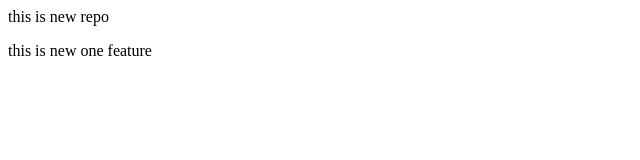
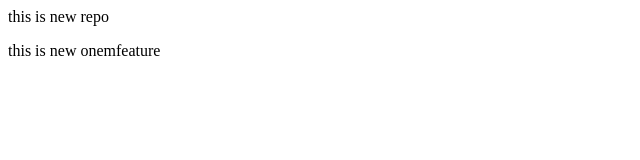
Before and after one commit to S-Darshan24/LocalRepo, a plain HTML site: page index.html in a window 1280 px wide. Shown: the full height of the page, 0-640 px from the left. Drawn offline with Linux system fonts and the light colour scheme.

```diff
--- a/index.html
+++ b/index.html
@@ -1,2 +1,2 @@
 <p> this is new repo</p>
-<p>this is new  one feature</p>
+<p>this is new  onemfeature</p>
```
